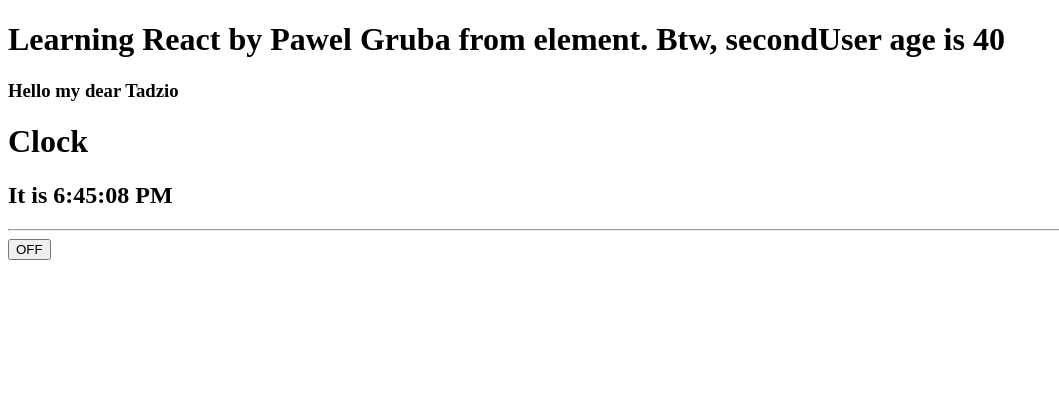
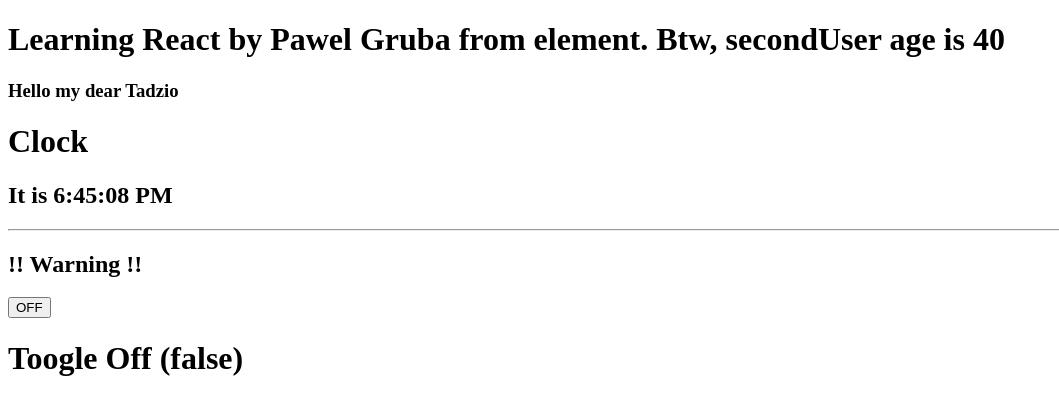
Before and after one commit to pgruba/reactPlayground, a React app: page / in a window 1280 px wide. Both pictures are taken after a click on the button "ON". Shown: the top 414 px of the page, without its empty margins (0-1059 px from the left). Built offline with nearby package versions, Linux system fonts and the light colour scheme.

Commit message:
Conditional Rendering

```diff
--- /dev/null
+++ b/src/components/Toggle.Descriptor.js
@@ -0,0 +1,20 @@
+import React from "react";
+
+class ToggleDescriptor extends React.Component {
+  constructor(props) {
+    super(props);
+  }
+
+  render() {
+    let header;
+    if (this.props.isToogleOn) {
+      header = <h1>Toogle ON {this.props.isToogleOn && <b>confirm - on</b>} </h1>;
+    } else {
+      header = <h1>Toogle Off {this.props.isToogleOn ? "true" : "(false)"}</h1>;
+    }
+
+    return header;
+  }
+}
+
+export default ToggleDescriptor;
--- a/src/components/Toggle.js
+++ b/src/components/Toggle.js
@@ -1,4 +1,6 @@
 import React from "react";
+import ToggleDescriptor from "./Toggle.Descriptor";
+import Warning from "./Warning";
 
 class Toggle extends React.Component {
   constructor(props) {
@@ -8,6 +10,7 @@
     /*
     Binding below is necessary to make 'this' work in the callback
     Check on https://developer.mozilla.org/en-US/docs/Web/JavaScript/Reference/Global_objects/Function/bind
+    !!! Generally, if you refer to a method without () after it, such as onClick={this.handleClick}, you should bind that method.
     */
     this.handleClick = this.handleClick.bind(this);
   }
@@ -19,7 +22,13 @@
   }
 
   render() {
-    return <button onClick={this.handleClick}>{this.state.isToogleOn ? "ON" : "OFF"}</button>;
+    return (
+      <div>
+        <Warning showWarning={!this.state.isToogleOn} />
+        <button onClick={this.handleClick}>{this.state.isToogleOn ? "ON" : "OFF"}</button>
+        <ToggleDescriptor isToogleOn={this.state.isToogleOn} />
+      </div>
+    );
   }
 }
 
--- /dev/null
+++ b/src/components/Warning.js
@@ -0,0 +1,13 @@
+import React from "react";
+
+class Warning extends React.Component {
+  constructor(props) {
+    super(props);
+  }
+
+  render() {
+    return this.props.showWarning ? <h2> !! Warning !!</h2> : null;
+  }
+}
+
+export default Warning;
```
